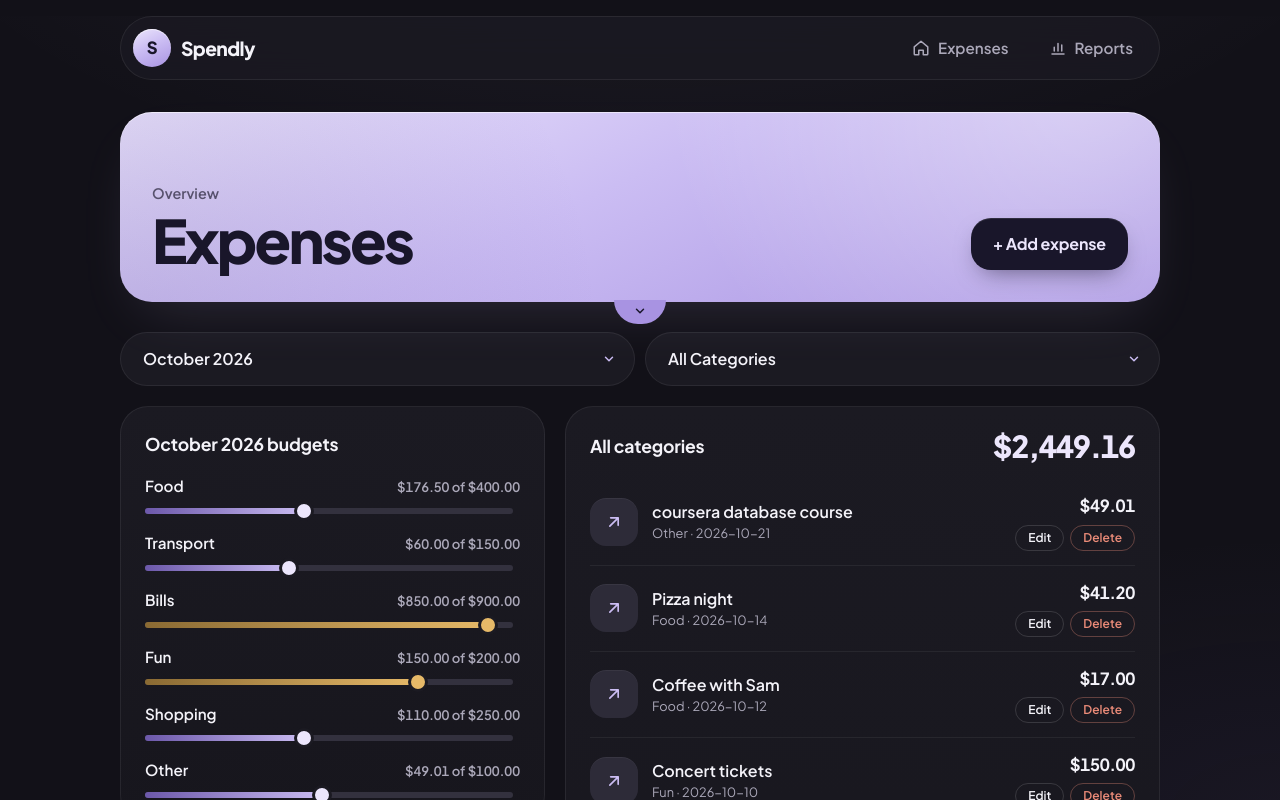
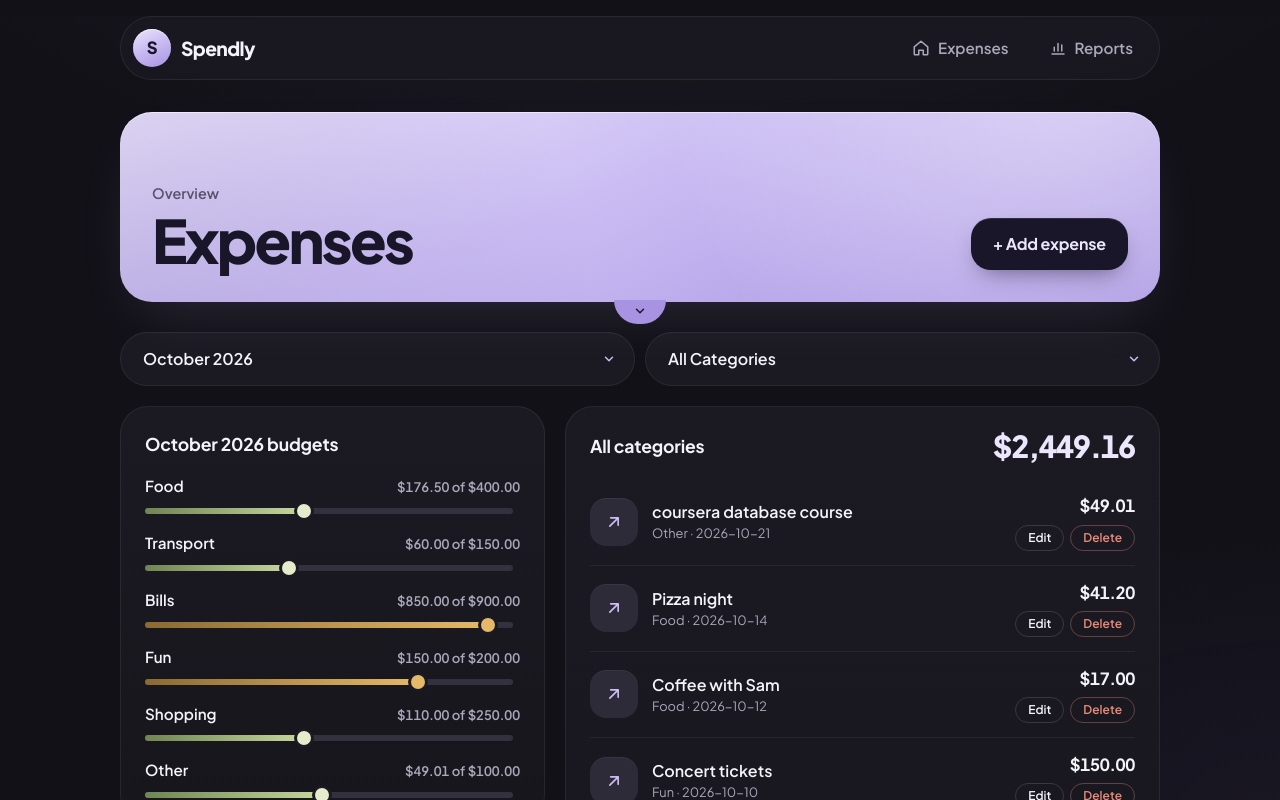
Before and after one commit to worldofwandag/spendly-origins, a Next.js app: page / in a window 1280 px wide. Shown: the top 800 px of the page. Built offline with nearby package versions, Linux system fonts and the light colour scheme.

Commit message:
Use pistachio green for on-track budget bars
Co-Authored-By: Claude Opus 5.5 <noreply@anthropic.com>
Claude-Session: https://claude.ai/code/session_01MUnTB5wfZNFS839p8qKUWC

```diff
--- a/app/globals.css
+++ b/app/globals.css
@@ -17,6 +17,9 @@
   --ink: #19162a;
   --coral: #ec8c79;
   --amber: #e6b968;
+  --sage: #6f8552;
+  --pistachio: #c8d9a0;
+  --pistachio-light: #e4eccb;
   --plum: #4b3f73;
 
   /* Roles */
@@ -640,7 +643,8 @@ input[type="date"]::-webkit-calendar-picker-indicator {
 }
 
 .budget-fill.good {
-  background: linear-gradient(90deg, var(--violet), var(--lavender-2));
+  --knob: var(--pistachio-light);
+  background: linear-gradient(90deg, var(--sage), var(--pistachio));
 }
 
 .budget-fill.close {
```
